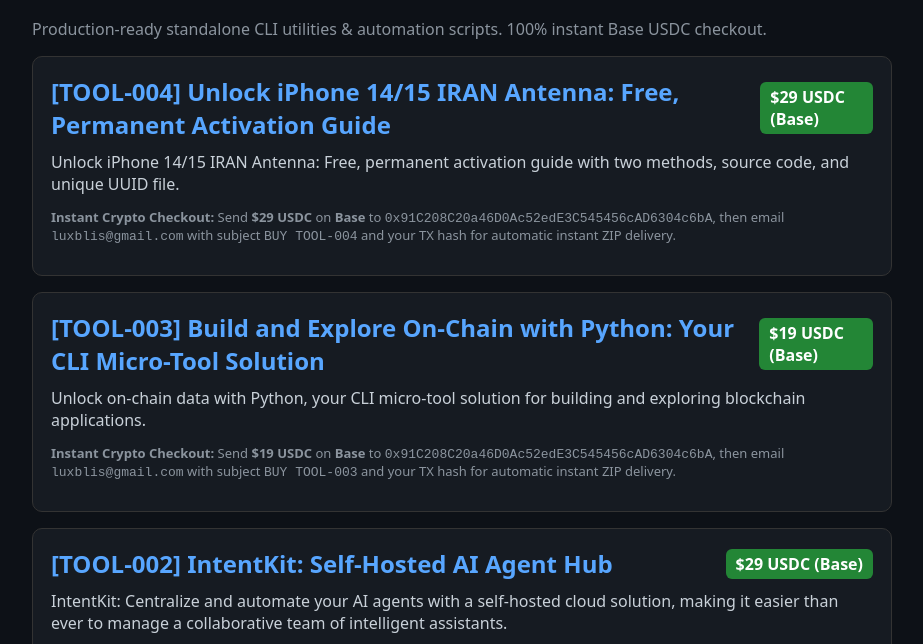
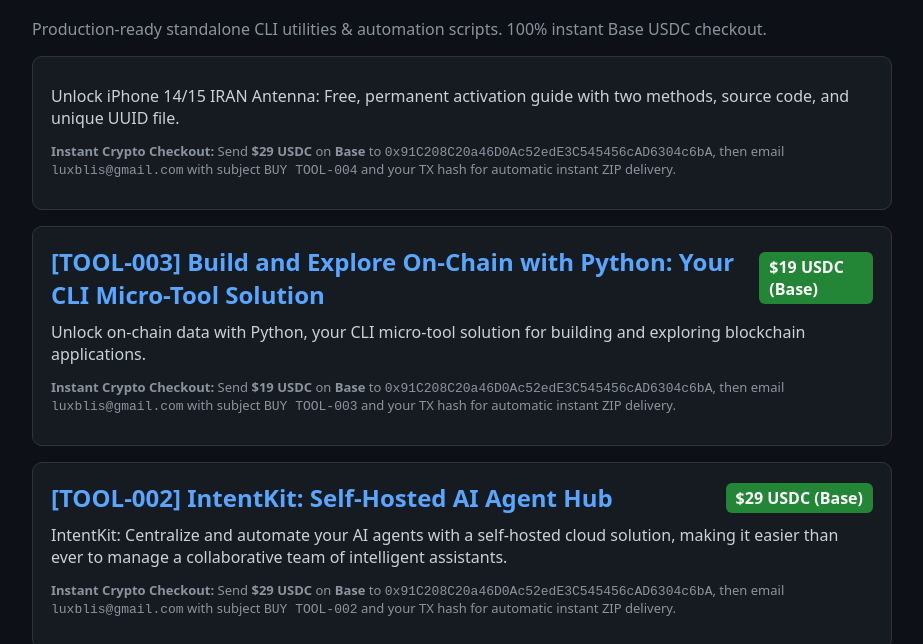
Before and after one commit to lvxbljs/lux-blis-hub, a plain HTML site: page tools/index.html in a window 1280 px wide. Shown: the part 86-730 px from the top of the page, without its empty margins (178-1101 px from the left). Drawn offline with Linux system fonts and the light colour scheme.

Commit message:
Auto-sync site 2026-11-24 06:56 UTC

```diff
--- a/tools/index.html
+++ b/tools/index.html
@@ -5,10 +5,7 @@
 <p style="color:#8b949e;">Production-ready standalone CLI utilities & automation scripts. 100% instant Base USDC checkout.</p>
 
         <div style="border:1px solid #333;border-radius:10px;padding:18px;margin-bottom:16px;background:#161b22;">
-            <div style="display:flex;justify-content:space-between;align-items:center;">
-                <h2 style="margin:0;color:#58a6ff;">[TOOL-004] Unlock iPhone 14/15 IRAN Antenna: Free, Permanent Activation Guide</h2>
-                <span style="background:#238636;color:#fff;padding:4px 10px;border-radius:6px;font-weight:bold;">$29 USDC (Base)</span>
-            </div>
+
             <p style="color:#c9d1d9;margin:10px 0;">Unlock iPhone 14/15 IRAN Antenna: Free, permanent activation guide with two methods, source code, and unique UUID file.</p>
             <p style="color:#8b949e;font-size:13px;"><strong>Instant Crypto Checkout:</strong> Send <strong>$29 USDC</strong> on <strong>Base</strong> to <code>0x91C208C20a46D0Ac52edE3C545456cAD6304c6bA</code>, then email <code>luxblis@gmail.com</code> with subject <code>BUY TOOL-004</code> and your TX hash for automatic instant ZIP delivery.</p>
         </div>
```
Also changed, not shown: index.html (+1 -1 lines).
